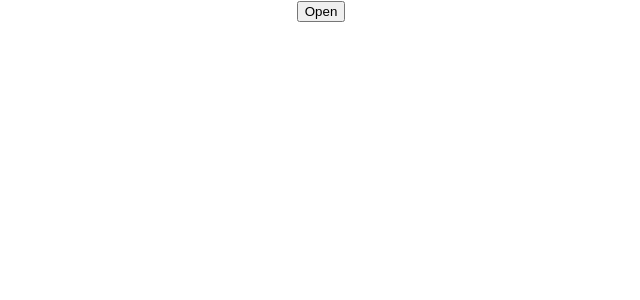
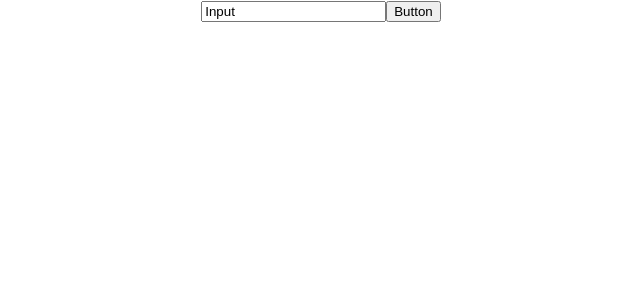
Before and after one commit to LeeSeokbong/2022-working-out, a React (Create React App) app in the folder lecture/my-app/: page / in a window 1280 px wide. Shown: the top 300 px of the page, without its empty margins (319-959 px from the left). Built offline with nearby package versions, Linux system fonts and the light colour scheme.

Commit message:
패캠 강의 Part1_3_07

```diff
--- a/lecture/my-app/src/App.js
+++ b/lecture/my-app/src/App.js
@@ -1,5 +1,7 @@
 import './App.css';
-import ThankyouDialog from './Part1_3_06/ThankyouDialog'
+import Input from './Part1_3_07/Input';
+import Button from './Part1_3_07/Button';
+// import ThankyouDialog from './Part1_3_06/ThankyouDialog'
 // import Dialog from './Part1_3_06/Dialog';
 // import WelcomeDialog from './Part1_3_05/WelcomeDialog';
 // import Reducer from './Part1_3_03/Reducer'
@@ -18,7 +20,9 @@
 function App() {
   return (
     <div className="App">
-      <ThankyouDialog />
+      <Input />
+      <Button />
+      {/* <ThankyouDialog /> */}
       {/* <Dialog /> */}
       {/* <WelcomeDialog /> */}
       {/* <Reducer /> */}
--- /dev/null
+++ b/lecture/my-app/src/Part1_3_07/Button.jsx
@@ -0,0 +1,8 @@
+import React from 'react'
+import withLoading from './withLoading'
+
+function Button() {
+    return <button>Button</button>
+}
+
+export default withLoading(Button)
--- /dev/null
+++ b/lecture/my-app/src/Part1_3_07/Input.jsx
@@ -0,0 +1,9 @@
+import React from 'react'
+import withLoading from './withLoading'
+
+function Input() {
+    return (
+        <input defaultValue="Input" />
+    )
+}
+    export default withLoading(Input)
--- /dev/null
+++ b/lecture/my-app/src/Part1_3_07/withLoading.jsx
@@ -0,0 +1,17 @@
+import React, {useEffect, useState} from 'react'
+
+export default function withLoading(Component) {
+    const WithLoadingComponent = (props) => {
+    const [loading, setLoading] = useState(true);
+
+    useEffect(() => {
+        const timer = setTimeout(() => setLoading(false), 3000)
+
+        return () => clearTimeout(timer)
+    }, [])
+    return loading ? <p> Loading...</p> : <Component {...props}/>
+    }
+
+    return WithLoadingComponent;
+
+}
```
